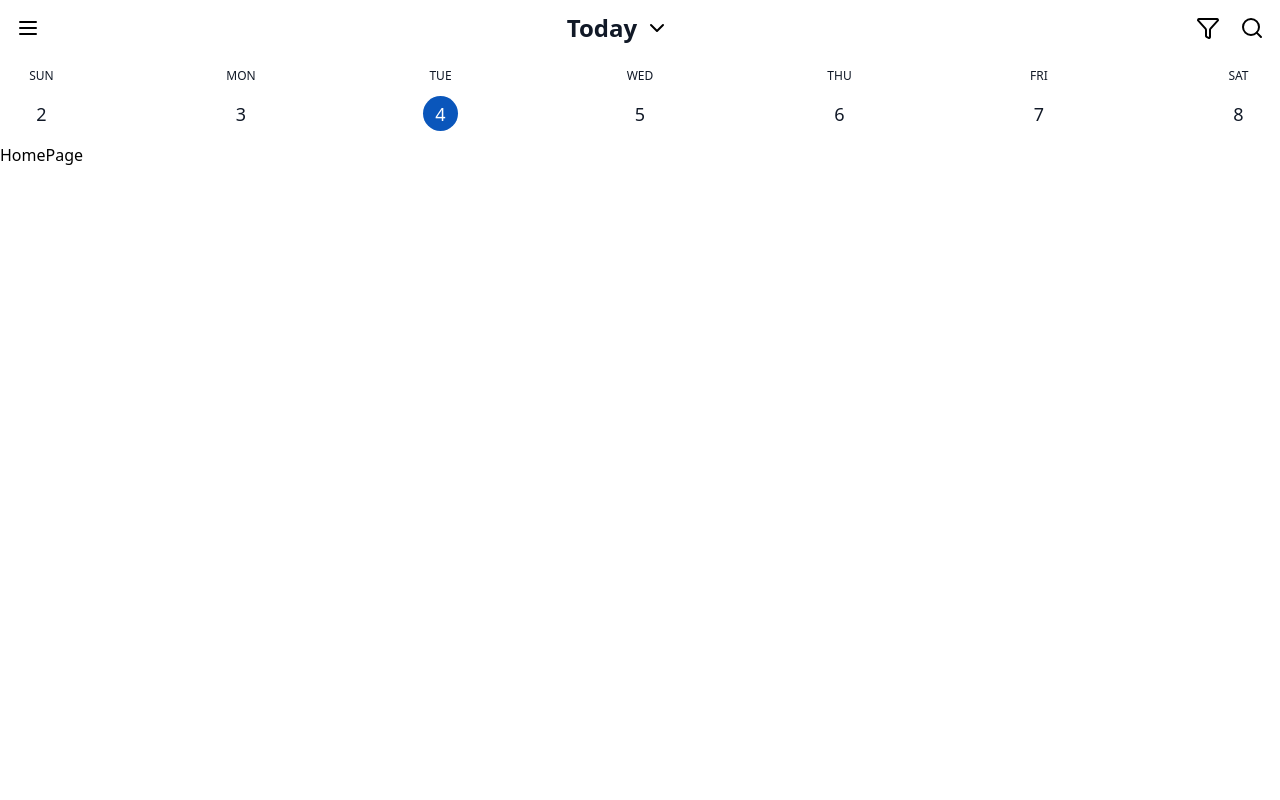
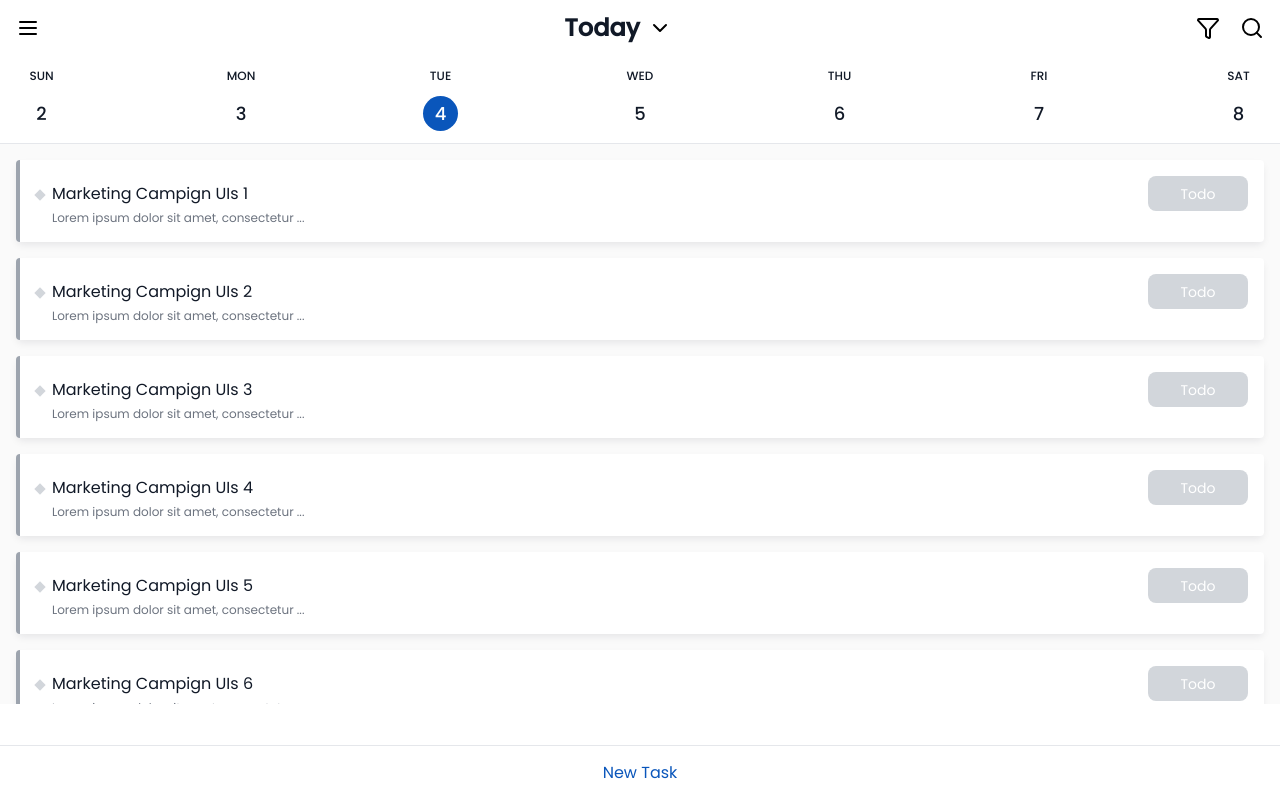
Before and after one commit to waiyanhtet1/todolist, a React (Vite) app: page / in a window 1280 px wide. Built offline with nearby package versions, Linux system fonts and the light colour scheme.

Commit message:
ui: of home screen list card list and footer

```diff
--- a/src/components/Button.tsx
+++ b/src/components/Button.tsx
@@ -3,7 +3,7 @@ import { cn } from "../utils/utils";
 type ButtonProps = {
   children?: React.ReactNode;
   size?: "sm" | "md" | "lg";
-  variant: "primary" | "secondary" | "error";
+  variant: "primary" | "secondary" | "todo" | "success" | "pending" | "error";
   IconImg?: string;
   type?: "submit" | "reset" | "button";
   onClick?: () => void;
@@ -23,7 +23,12 @@ const Button = ({
       className={cn(
         "bg-bg-medium rounded-lg cursor-pointer hover:bg-neutral-200 transition duration-300 ease-in-out",
         variant === "primary" && "border border-border-natural",
-        size === "lg" && "w-[312px] h-[48px] px-2 py-3"
+        variant === "todo" && "bg-neutral-active text-base-white",
+        variant === "success" && "bg-success text-base-white",
+        variant === "pending" && "bg-primary text-base-white",
+
+        size === "lg" && "w-[312px] h-[48px] px-2 py-3",
+        size === "sm" && "px-[30px] py-2 w-[100px] h-[35px] text-sm"
       )}
       onClick={onClick}
     >
--- /dev/null
+++ b/src/components/CardList.tsx
@@ -0,0 +1,26 @@
+import TodoCard from "./TodoCard";
+
+const CardList = () => {
+  return (
+    <div className="flex flex-col gap-4 p-4 bg-neutral-50">
+      {Array.from({ length: 10 }).map((_, i) => (
+        <TodoCard
+          key={i}
+          variant="todo"
+          title={`Marketing Campign UIs ${i + 1}`}
+          text="Lorem ipsum dolor sit amet, consectetur adipiscing elit. Cras fringilla enim"
+        />
+      ))}
+      {/* <TodoCard
+        variant="todo"
+        title="Marketing Campign UIs"
+        text="Lorem ipsum dolor sit amet, consectetur adipiscing elit. Cras fringilla enim"
+      />
+      <TodoCard variant="processing" title="title" text="text" />
+
+      <TodoCard variant="complete" title="title" text="text" /> */}
+    </div>
+  );
+};
+
+export default CardList;
--- /dev/null
+++ b/src/components/DiamondSquare.tsx
@@ -0,0 +1,20 @@
+import { cn } from "../utils/utils";
+
+type DiamondSquareProps = {
+  variant: "todo" | "processing" | "complete";
+};
+
+const DiamondSquare = ({ variant }: DiamondSquareProps) => {
+  return (
+    <div
+      className={cn(
+        "w-2 h-2 rotate-45",
+        variant === "todo" && "bg-neutral-active",
+        variant === "processing" && "bg-primary",
+        variant === "complete" && "bg-success"
+      )}
+    />
+  );
+};
+
+export default DiamondSquare;
--- /dev/null
+++ b/src/components/Footer.tsx
@@ -0,0 +1,9 @@
+const Footer = () => {
+  return (
+    <div className="absolute bottom-0 w-full h-[55px] bg-base-white text-primary flex items-center justify-center border-t border-border-natural cursor-pointer hover:bg-border-natural transition duration-300 ease-in-out">
+      New Task
+    </div>
+  );
+};
+
+export default Footer;
--- a/src/components/Navbar.tsx
+++ b/src/components/Navbar.tsx
@@ -3,7 +3,7 @@ import WeekDayFilter from "./WeekDayFilter";
 
 const Navbar = () => {
   return (
-    <>
+    <div className="border-b border-border-natural bg-base-white">
       {/* top navbar */}
       <div className="flex items-center justify-between px-4 py-3">
         <Menu />
@@ -22,7 +22,7 @@ const Navbar = () => {
       <div className="">
         <WeekDayFilter />
       </div>
-    </>
+    </div>
   );
 };
 
--- /dev/null
+++ b/src/components/TodoCard.tsx
@@ -0,0 +1,52 @@
+import { cn } from "../utils/utils";
+import Button from "./Button";
+import DiamondSquare from "./DiamondSquare";
+
+type TodoCardProps = {
+  variant: "todo" | "processing" | "complete";
+  title: string;
+  text: string;
+};
+
+const TodoCard = ({ variant, text, title }: TodoCardProps) => {
+  return (
+    <div
+      className={cn(
+        "bg-base-white border-l-4 shadow-medium p-4 rounded-sm",
+        variant === "todo" && "border-border-strong",
+        variant === "processing" && "border-primary",
+        variant === "complete" && "border-success"
+      )}
+    >
+      <div className="flex items-baseline justify-between">
+        <div className="flex items-baseline gap-2">
+          <DiamondSquare variant={variant} />
+          <div className="flex flex-col gap-1">
+            <p className="text-neutral-text">{title}</p>
+            <p className="text-neutral-weak text-xs">
+              {text.substring(0, 40)}...
+            </p>
+          </div>
+        </div>
+
+        <Button
+          variant={
+            variant === "todo"
+              ? "todo"
+              : variant === "complete"
+              ? "success"
+              : "pending"
+          }
+        >
+          {variant === "todo"
+            ? "Todo"
+            : variant === "complete"
+            ? "Complete"
+            : "Processing"}
+        </Button>
+      </div>
+    </div>
+  );
+};
+
+export default TodoCard;
--- a/src/index.css
+++ b/src/index.css
@@ -1,22 +1,29 @@
 @import "tailwindcss";
 
 :root {
-    /* font-family: "Poppins", "sans-serif"; */
+    font-family: "Poppins", "sans-serif";
     box-sizing: border-box;
   }
 
 @theme {
     --color-neutral-text : rgba(17, 25, 39, 1);
     --color-neutral-weak: rgba(108, 115, 127, 1);
+    --color-neutral-active: rgba(210, 214, 219, 1);
 
     --color-base-white: rgba(255, 255, 255, 1);
 
     --color-primary: rgba(10, 86, 187, 1);
     --color-primary-strong: rgba(10, 86, 187, 1);
 
+    --color-success : rgba(3, 152, 85, 1);
+
     /* bg color */
     --color-bg-medium: rgba(249, 250, 251, 1);
 
     /* border color */
     --color-border-natural: rgba(229, 231, 235, 1);
+    --color-border-strong: rgba(157, 164, 174, 1);
+
+    --shadow-soft: 0px 2px 4px -2px rgba(16, 24, 40, 0.06);
+    --shadow-medium: 0px 4px 8px -2px rgba(16, 24, 40, 0.1);
 }
--- a/src/pages/HomePage.tsx
+++ b/src/pages/HomePage.tsx
@@ -1,10 +1,15 @@
+import CardList from "../components/CardList";
+import Footer from "../components/Footer";
 import Navbar from "../components/Navbar";
 
 const HomePage = () => {
   return (
-    <div>
+    <div className="relative h-screen overflow-hidden">
       <Navbar />
-      HomePage
+      <div className="overflow-scroll h-[70%]">
+        <CardList />
+      </div>
+      <Footer />
     </div>
   );
 };
```
